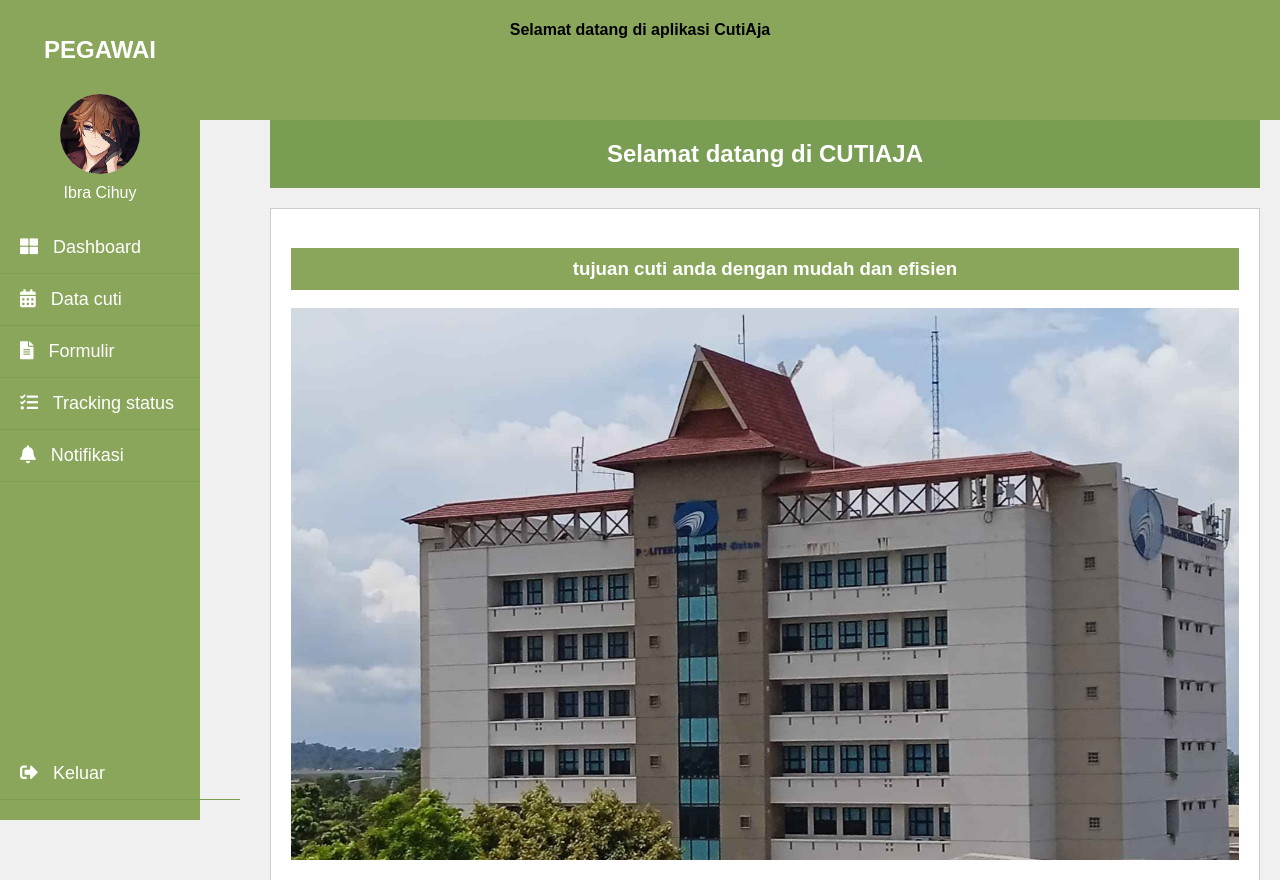
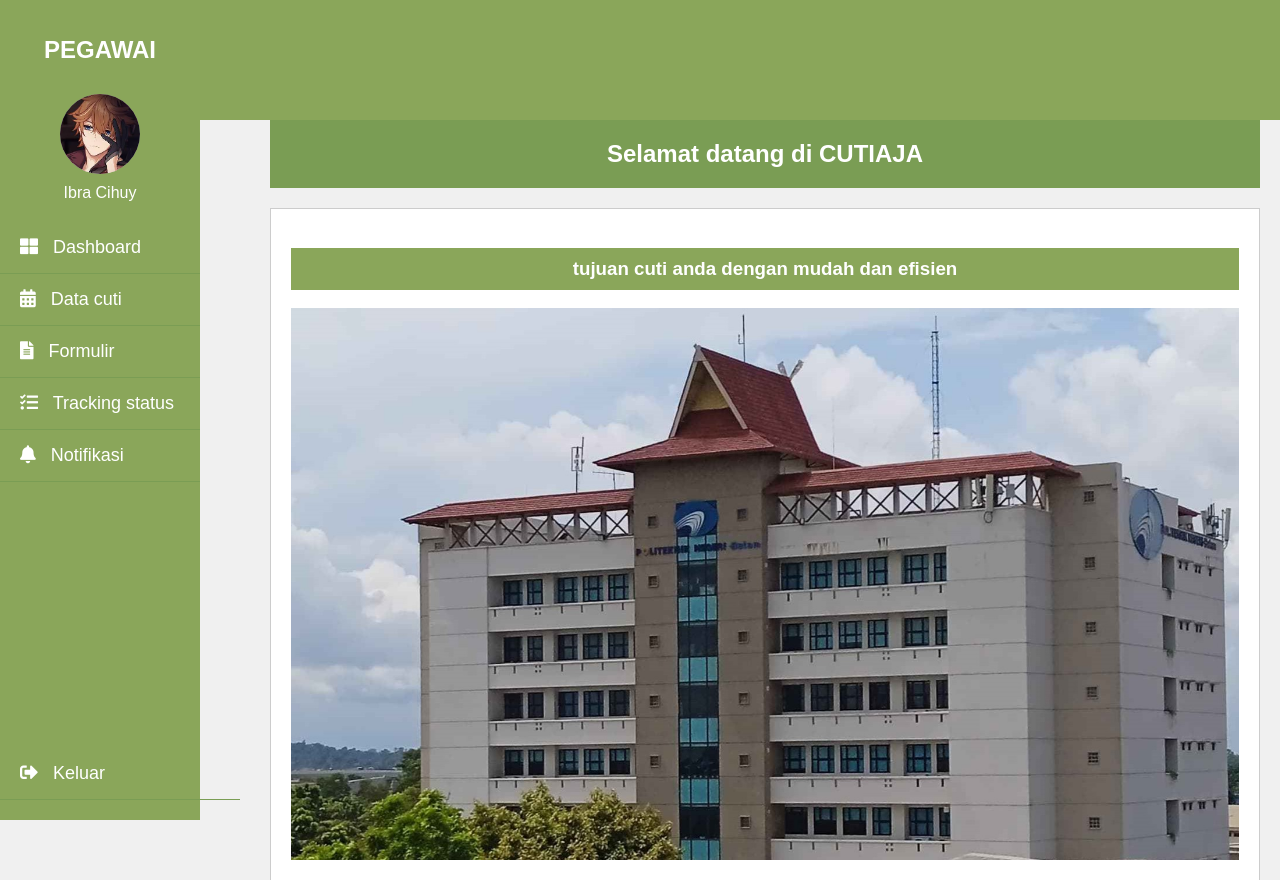
Before and after one commit to shinjuii/dashboard, a plain HTML site: page index.html in a window 1280 px wide. Shown: the top 880 px of the page. Drawn offline with Linux system fonts and the light colour scheme.

Commit message:
Update index.html

```diff
--- a/index.html
+++ b/index.html
@@ -8,7 +8,6 @@
  </head>
  <body>
     <div class="container">
-      <h4>Selamat datang di aplikasi CutiAja</h4>
     </div>
   <div class="sidebar">
    <h1>
```
